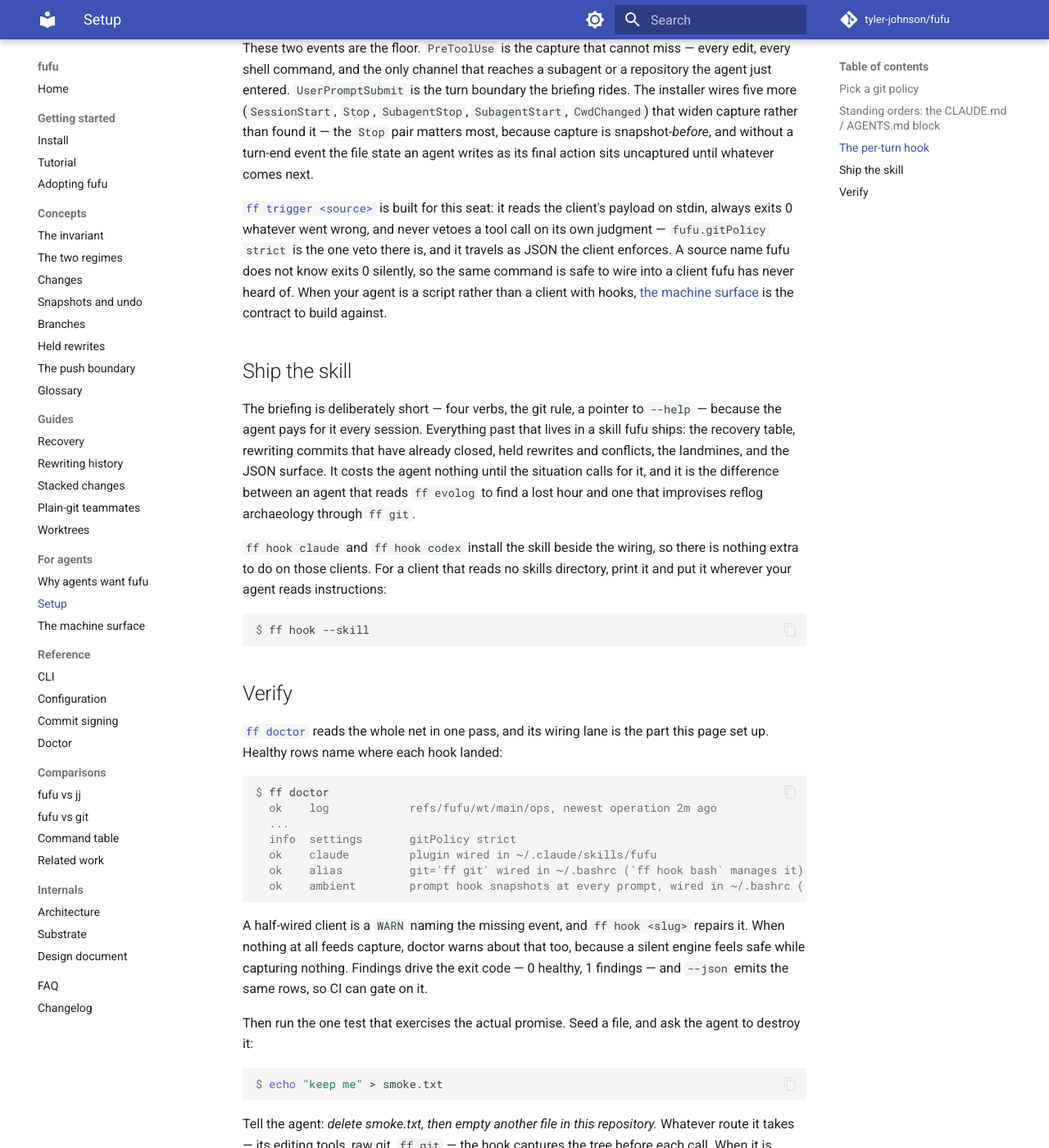
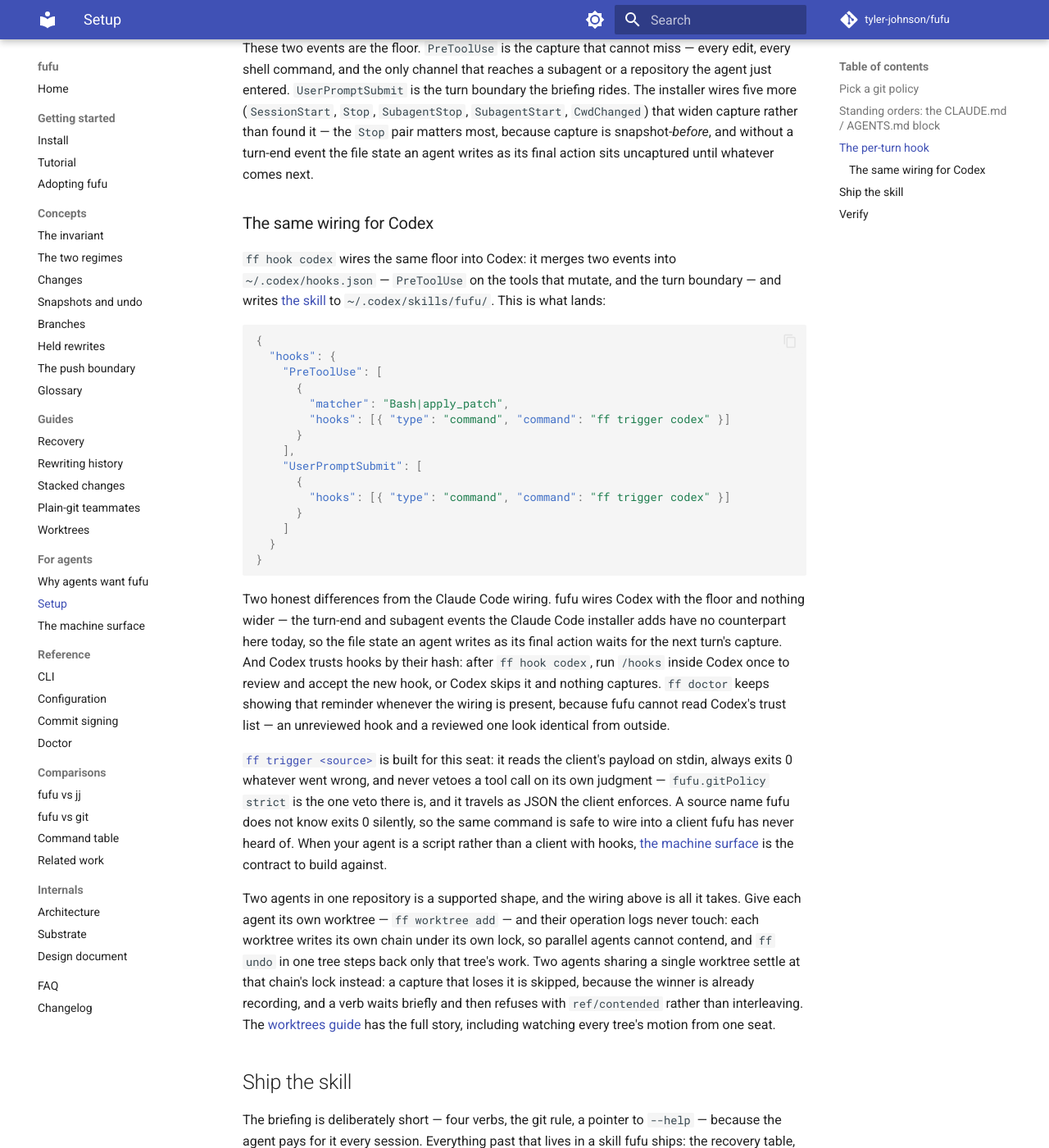
Before and after one commit to tyler-johnson/fufu, an MkDocs documentation site: the page built from docs/agents/setup.md, in a window 1280 px wide and 1400 px high, scrolled down 2150 px. Shown: the whole window at 82% size. Built offline with MkDocs 1.6.1 and Material for MkDocs 9.7.7, drawn with Linux system fonts in a browser that asks for light colours; comment, search, counter and statistics services are not loaded; some of the changed text lies outside the part shown.

Commit message:
docs: the locking story where the question is asked, and Codex wired like Claude
Persona-review flights #39, #45.

The worktrees guide gains "Two writers, one repository": one write lock per chain at <common-dir>/fufu/oplog-<chain>.lock, no lock spanning the repository, a contended capture skipped outright, and a verb waiting two seconds before refusing with ref/contended. The agents setup page answers the same question in its own terms — two agents, own worktrees, chains never touching; one shared worktree settling at the chain's lock — and cross-links the guide, which cross-links architecture.

The Codex mention grows from one sentence to the mechanism shown Claude-style: the ~/.codex/hooks.json block ff hook codex writes (PreToolUse on Bash|apply_patch, UserPromptSubmit, both ff trigger codex), the skill at ~/.codex/skills/fufu/, and the two honest differences — floor-only wiring, and Codex trusting hooks by hash, so /hooks must be run once or nothing captures.

````diff
--- a/docs/agents/setup.md
+++ b/docs/agents/setup.md
@@ -68,13 +68,39 @@
 
 These two events are the floor. `PreToolUse` is the capture that cannot miss — every edit, every shell command, and the only channel that reaches a subagent or a repository the agent just entered. `UserPromptSubmit` is the turn boundary the briefing rides. The installer wires five more (`SessionStart`, `Stop`, `SubagentStop`, `SubagentStart`, `CwdChanged`) that widen capture rather than found it — the `Stop` pair matters most, because capture is snapshot-*before*, and without a turn-end event the file state an agent writes as its final action sits uncaptured until whatever comes next.
 
+### The same wiring for Codex
+
+`ff hook codex` wires the same floor into Codex: it merges two events into `~/.codex/hooks.json` — `PreToolUse` on the tools that mutate, and the turn boundary — and writes [the skill](#ship-the-skill) to `~/.codex/skills/fufu/`. This is what lands:
+
+```json
+{
+  "hooks": {
+    "PreToolUse": [
+      {
+        "matcher": "Bash|apply_patch",
+        "hooks": [{ "type": "command", "command": "ff trigger codex" }]
+      }
+    ],
+    "UserPromptSubmit": [
+      {
+        "hooks": [{ "type": "command", "command": "ff trigger codex" }]
+      }
+    ]
+  }
+}
+```
+
+Two honest differences from the Claude Code wiring. fufu wires Codex with the floor and nothing wider — the turn-end and subagent events the Claude Code installer adds have no counterpart here today, so the file state an agent writes as its final action waits for the next turn's capture. And Codex trusts hooks by their hash: after `ff hook codex`, run `/hooks` inside Codex once to review and accept the new hook, or Codex skips it and nothing captures. `ff doctor` keeps showing that reminder whenever the wiring is present, because fufu cannot read Codex's trust list — an unreviewed hook and a reviewed one look identical from outside.
+
 [`ff trigger <source>`](../reference/cli/trigger.md) is built for this seat: it reads the client's payload on stdin, always exits 0 whatever went wrong, and never vetoes a tool call on its own judgment — `fufu.gitPolicy strict` is the one veto there is, and it travels as JSON the client enforces. A source name fufu does not know exits 0 silently, so the same command is safe to wire into a client fufu has never heard of. When your agent is a script rather than a client with hooks, [the machine surface](machine-surface.md) is the contract to build against.
+
+Two agents in one repository is a supported shape, and the wiring above is all it takes. Give each agent its own worktree — `ff worktree add` — and their operation logs never touch: each worktree writes its own chain under its own lock, so parallel agents cannot contend, and `ff undo` in one tree steps back only that tree's work. Two agents sharing a single worktree settle at that chain's lock instead: a capture that loses it is skipped, because the winner is already recording, and a verb waits briefly and then refuses with `ref/contended` rather than interleaving. The [worktrees guide](../guides/worktrees.md#two-writers-one-repository) has the full story, including watching every tree's motion from one seat.
 
 ## Ship the skill
 
 The briefing is deliberately short — four verbs, the git rule, a pointer to `--help` — because the agent pays for it every session. Everything past that lives in a skill fufu ships: the recovery table, rewriting commits that have already closed, held rewrites and conflicts, the landmines, and the JSON surface. It costs the agent nothing until the situation calls for it, and it is the difference between an agent that reads `ff evolog` to find a lost hour and one that improvises reflog archaeology through `ff git`.
 
-`ff hook claude` and `ff hook codex` install the skill beside the wiring, so there is nothing extra to do on those clients. For a client that reads no skills directory, print it and put it wherever your agent reads instructions:
+`ff hook claude` and `ff hook codex` install the skill beside the wiring — [the Codex subsection above](#the-same-wiring-for-codex) says where — so there is nothing extra to do on those clients. For a client that reads no skills directory, print it and put it wherever your agent reads instructions:
 
 ```console
 $ ff hook --skill
````
Also changed, not shown: docs/guides/worktrees.md (+8 -0 lines).
